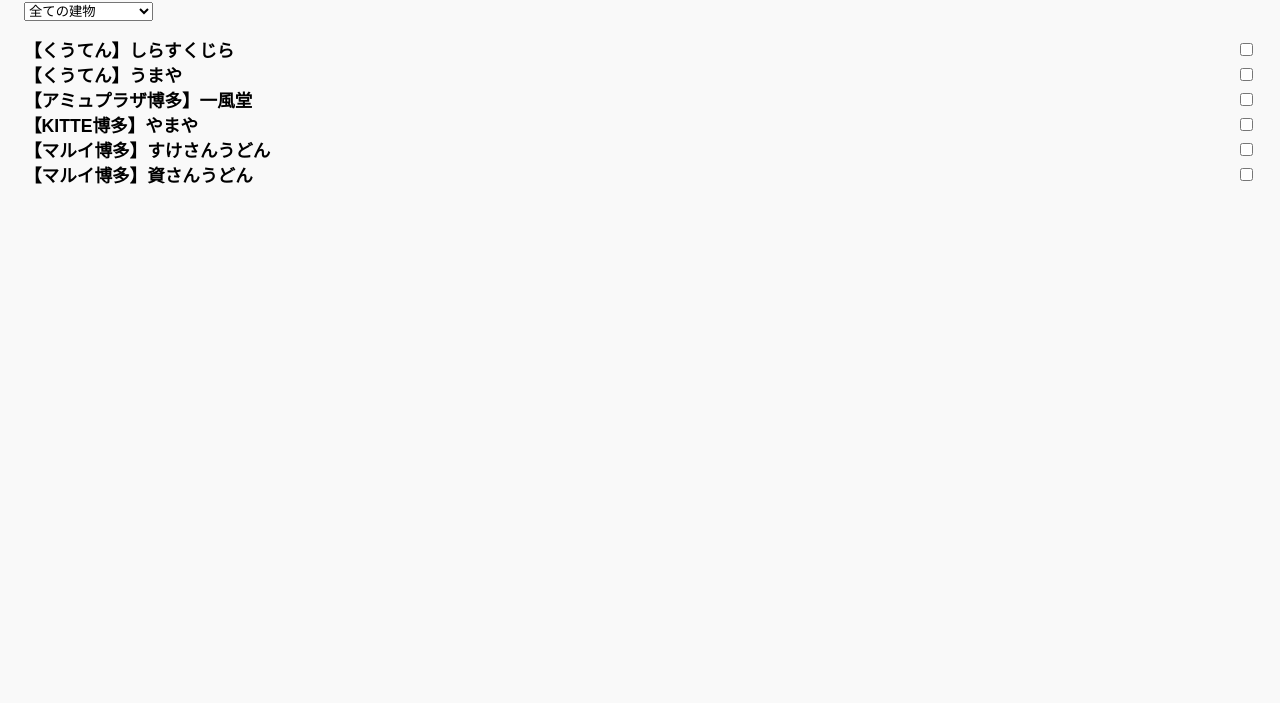
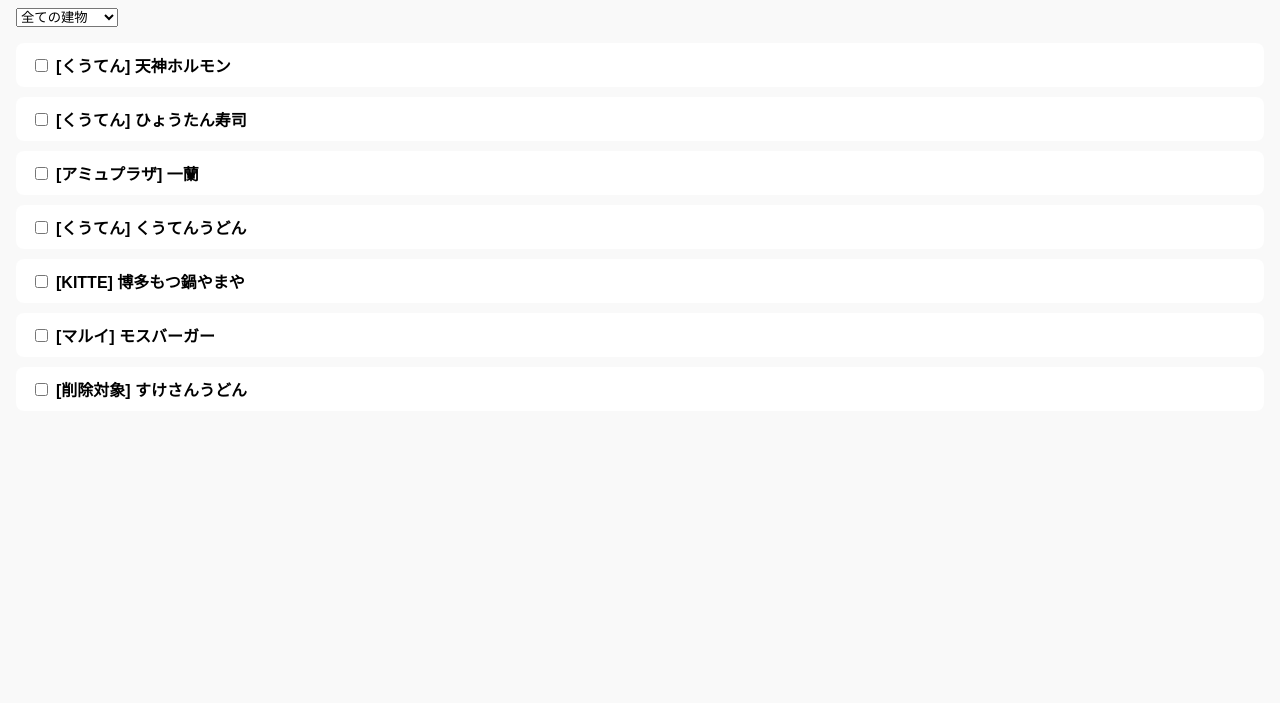
Before and after one commit to kowa-yamaguchi/hkt-station-area-visit-log, a plain HTML site: page index.html in a window 1280 px wide. Shown: the part 97-800 px from the top of the page. Drawn offline with Linux system fonts and the light colour scheme.

Commit message:
Add files via upload

```diff
--- a/index.html
+++ b/index.html
@@ -2,25 +2,27 @@
 <html lang="ja">
 <head>
   <meta charset="UTF-8" />
-  <meta name="viewport" content="width=device-width, initial-scale=1.0"/>
+  <meta name="viewport" content="width=device-width, initial-scale=1.0" />
   <title>博多駅エリア来店記録</title>
   <link rel="stylesheet" href="style.css" />
 </head>
 <body>
-  <h1>博多駅エリア来店記録</h1>
+  <header>
+    <h1>博多駅エリア来店記録</h1>
+  </header>
 
   <div class="filters">
     <select id="buildingFilter">
       <option value="all">全ての建物</option>
       <option value="くうてん">くうてん</option>
-      <option value="アミュプラザ博多">アミュプラザ博多</option>
-      <option value="KITTE博多">KITTE博多</option>
+      <option value="アミュプラザ">アミュプラザ</option>
       <option value="博多阪急">博多阪急</option>
-      <option value="マルイ博多">マルイ博多</option>
+      <option value="KITTE">KITTE</option>
+      <option value="マルイ">マルイ</option>
     </select>
   </div>
 
-  <ul id="storeList"></ul>
+  <ul id="storeList" class="store-list"></ul>
 
   <script src="script.js"></script>
 </body>
--- a/script.js
+++ b/script.js
@@ -1,112 +1,58 @@
 const stores = [
-  { name: "しらすくじら", building: "くうてん", genre: "和食" },
-  { name: "うまや", building: "くうてん", genre: "居酒屋" },
-  { name: "一風堂", building: "アミュプラザ博多", genre: "ラーメン" },
-  { name: "やまや", building: "KITTE博多", genre: "定食" },
-  { name: "すけさんうどん", building: "マルイ博多", genre: "うどん" },
-  { name: "資さんうどん", building: "マルイ博多", genre: "うどん" },
-  // ← このあと100店舗以上、順次追加予定
+  { name: "天神ホルモン", building: "くうてん" },
+  { name: "ひょうたん寿司", building: "くうてん" },
+  { name: "一蘭", building: "アミュプラザ" },
+  { name: "くうてんうどん", building: "くうてん" },
+  { name: "博多もつ鍋やまや", building: "KITTE" },
+  { name: "モスバーガー", building: "マルイ" },
+  { name: "すけさんうどん", building: "削除対象" } // 後で削除予定
 ];
 
 const storeList = document.getElementById("storeList");
-const filter = document.getElementById("buildingFilter");
+const buildingFilter = document.getElementById("buildingFilter");
+
+function saveVisited(name, visited) {
+  const visitedStores = JSON.parse(localStorage.getItem("visitedStores") || "{}");
+  visitedStores[name] = visited;
+  localStorage.setItem("visitedStores", JSON.stringify(visitedStores));
+}
 
 function loadVisited() {
   return JSON.parse(localStorage.getItem("visitedStores") || "{}");
 }
 
-function saveVisited(data) {
-  localStorage.setItem("visitedStores", JSON.stringify(data));
-}
+function renderStores() {
+  storeList.innerHTML = "";
+  const filter = buildingFilter.value;
+  const visitedStores = loadVisited();
 
-function renderStores() {
-  const visited = loadVisited();
-  const selected = filter.value;
-  storeList.innerHTML = "";
-
-  stores.forEach((store, i) => {
-    if (selected !== "all" && store.building !== selected) return;
+  stores.forEach(store => {
+    if (filter !== "all" && store.building !== filter) return;
 
     const li = document.createElement("li");
     li.className = "store-item";
-    if (visited[store.name]) li.classList.add("visited");
-
-    const header = document.createElement("div");
-    header.className = "store-header";
-
-    const name = document.createElement("div");
-    name.className = "store-name";
-    name.textContent = `【${store.building}】${store.name}`;
-    header.appendChild(name);
 
     const checkbox = document.createElement("input");
     checkbox.type = "checkbox";
-    checkbox.checked = !!visited[store.name];
-    checkbox.onchange = () => {
-      visited[store.name] = checkbox.checked;
-      saveVisited(visited);
-      renderStores();
-    };
-    header.appendChild(checkbox);
-    li.appendChild(header);
+    checkbox.checked = visitedStores[store.name] || false;
+    checkbox.addEventListener("change", () => {
+      saveVisited(store.name, checkbox.checked);
+      li.classList.toggle("visited", checkbox.checked);
+    });
 
-    const details = document.createElement("div");
-    details.className = "store-details";
+    const label = document.createElement("span");
+    label.className = "store-name";
+    label.textContent = `[${store.building}] ${store.name}`;
 
-    const note = document.createElement("textarea");
-    note.placeholder = "メモを入力...";
-    note.value = localStorage.getItem(`note_${store.name}`) || "";
-    note.oninput = () => {
-      localStorage.setItem(`note_${store.name}`, note.value);
-    };
-    details.appendChild(note);
-
-    const link = document.createElement("a");
-    link.href = `https://www.google.com/search?q=${encodeURIComponent(store.name + " 博多")}`;
-    link.textContent = "Googleで検索";
-    link.target = "_blank";
-    link.style.display = "block";
-    link.style.marginTop = "0.5em";
-    details.appendChild(link);
-
-    const photo = document.createElement("input");
-    photo.type = "file";
-    photo.accept = "image/*";
-    photo.onchange = (e) => {
-      const file = e.target.files[0];
-      if (!file) return;
-      const reader = new FileReader();
-      reader.onload = () => {
-        localStorage.setItem(`img_${store.name}`, reader.result);
-        renderStores();
-      };
-      reader.readAsDataURL(file);
-    };
-    details.appendChild(photo);
-
-    const savedImage = localStorage.getItem(`img_${store.name}`);
-    if (savedImage) {
-      const img = document.createElement("img");
-      img.src = savedImage;
-      details.appendChild(img);
-
-      const delBtn = document.createElement("button");
-      delBtn.textContent = "写真を削除";
-      delBtn.onclick = () => {
-        localStorage.removeItem(`img_${store.name}`);
-        renderStores();
-      };
-      details.appendChild(delBtn);
+    if (checkbox.checked) {
+      li.classList.add("visited");
     }
 
-    name.onclick = () => {
-      details.style.display = details.style.display === "block" ? "none" : "block";
-    };
-
-    li.appendChild(details);
+    li.appendChild(checkbox);
+    li.appendChild(label);
     storeList.appendChild(li);
   });
 }
 
-filter.onchange = renderStores;
+buildingFilter.addEventListener("change", renderStores);
 renderStores();
--- a/style.css
+++ b/style.css
@@ -1,63 +1,43 @@
 body {
   font-family: sans-serif;
+  margin: 0;
   padding: 1em;
   background: #f9f9f9;
 }
 
-h1 {
-  font-size: 1.5em;
+header {
+  text-align: center;
   margin-bottom: 1em;
 }
 
-.filters {
-  margin-bottom: 1em;
-}
-
-#storeList {
+.store-list {
   list-style: none;
   padding: 0;
 }
 
+.store-item {
+  background: #fff;
+  margin-bottom: 10px;
+  border-left: 5px solid transparent;
+  padding: 10px;
+  border-radius: 8px;
+  transition: background 0.3s, border-color 0.3s;
+}
+
 .store-item.visited {
-  background-color: #fff8d6;  /* 明るい黄色で目立つように */
+  background-color: #fff8d6;
   border-color: #f2c94c;
 }
 
-.store-item.visited .store-name {
-  color: #b17f00;  /* 濃い黄色系の文字 */
+.store-item .store-name {
   font-weight: bold;
+  font-size: 16px;
 }
 
-.store-header {
-  display: flex;
-  justify-content: space-between;
-  align-items: center;
+.store-item.visited .store-name {
+  color: #b17f00;
 }
 
-.store-name {
-  font-weight: bold;
-  font-size: 1.1em;
-  cursor: pointer;
+.store-item input[type="checkbox"] {
+  margin-right: 8px;
 }
-
-.store-details {
-  margin-top: 0.5em;
-  display: none;
-}
-
-textarea {
-  width: 100%;
-  height: 60px;
-  margin-top: 0.5em;
-}
-
-img {
-  max-width: 100%;
-  height: auto;
-  margin-top: 0.5em;
-  border-radius: 6px;
-}
-
-button {
-  margin-top: 0.5em;
-}
```
